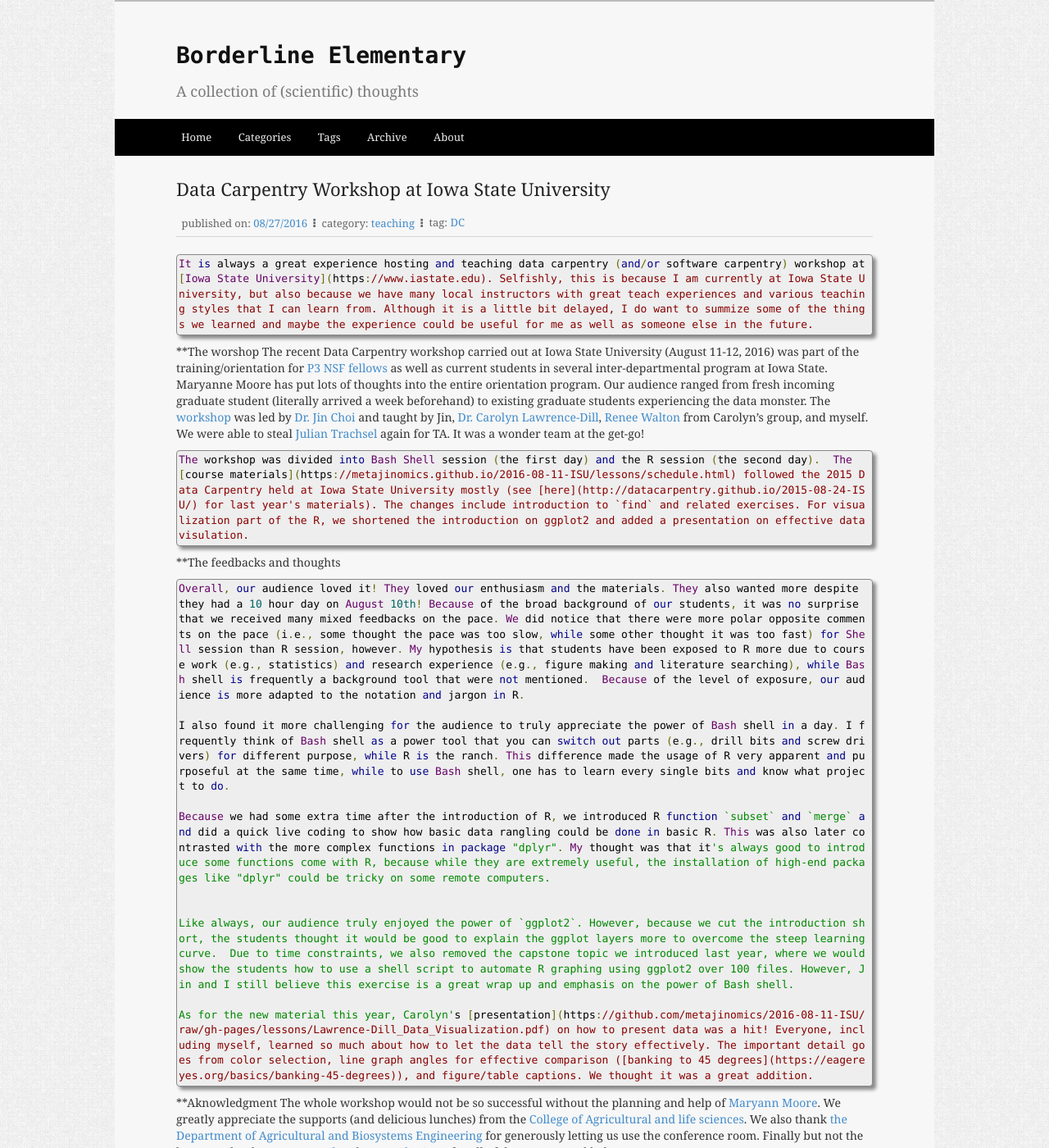
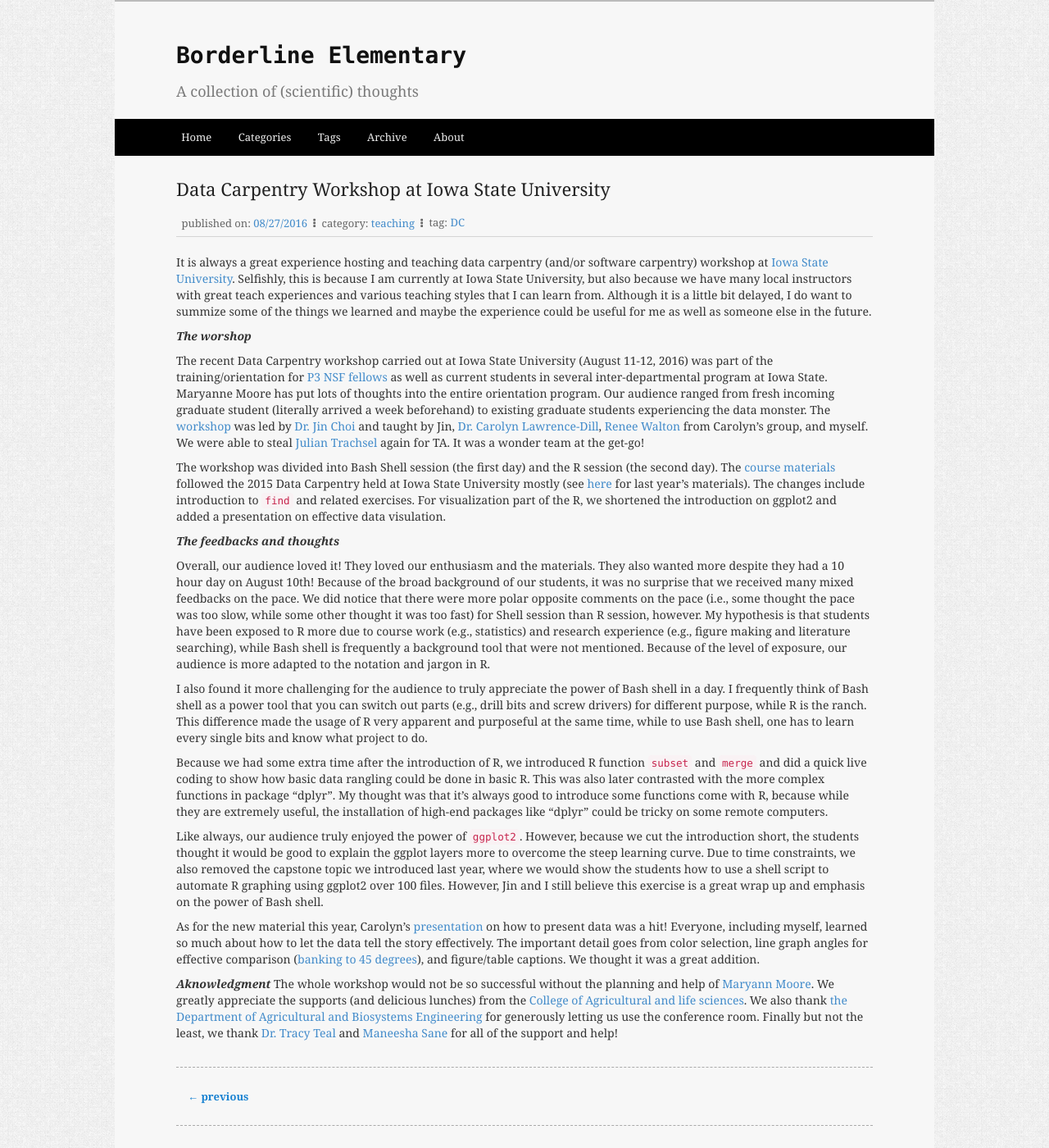
Before and after one commit to fandemonium/blog, a Jekyll site: the page built from _posts/2016-08-27-DC-ISU.md, in a window 1280 px wide and 1400 px high. Shown: the whole window at 82% size. Built offline with Jekyll 4.4.1, drawn with Linux system fonts in a browser that asks for light colours; comment, search, counter and statistics services are not loaded.

Commit message:
format update

```diff
--- a/_posts/2016-08-27-DC-ISU.md
+++ b/_posts/2016-08-27-DC-ISU.md
@@ -5,49 +5,49 @@ categories: teaching
 tags: DC
 ---
 
-    It is always a great experience hosting and teaching data carpentry (and/or software carpentry) workshop at [Iowa State University](https://www.iastate.edu). Selfishly, this is because I am currently at Iowa State University, but also because we have many local instructors with great teach experiences and various teaching styles that I can learn from. Although it is a little bit delayed, I do want to summize some of the things we learned and maybe the experience could be useful for me as well as someone else in the future.
+It is always a great experience hosting and teaching data carpentry (and/or software carpentry) workshop at [Iowa State University](https://www.iastate.edu). Selfishly, this is because I am currently at Iowa State University, but also because we have many local instructors with great teach experiences and various teaching styles that I can learn from. Although it is a little bit delayed, I do want to summize some of the things we learned and maybe the experience could be useful for me as well as someone else in the future.
 
 <!--more-->
 
-**The worshop
-    The recent Data Carpentry workshop carried out at Iowa State University (August 11-12, 2016) was part of the training/orientation for [P3 NSF fellows](http://www.bcb.iastate.edu/nsf-grant-creates-fellowship-opportunities-bcb) as well as current students in several inter-departmental program at Iowa State. Maryanne Moore has put lots of thoughts into the entire orientation program.
+_**The worshop**_
+
+The recent Data Carpentry workshop carried out at Iowa State University (August 11-12, 2016) was part of the training/orientation for [P3 NSF fellows](http://www.bcb.iastate.edu/nsf-grant-creates-fellowship-opportunities-bcb) as well as current students in several inter-departmental program at Iowa State. Maryanne Moore has put lots of thoughts into the entire orientation program.
 Our audience ranged from fresh incoming graduate student (literally arrived a week beforehand) to existing graduate students experiencing the data monster. The [workshop](https://metajinomics.github.io/2016-08-11-ISU/) was led by [Dr. Jin Choi](https://metajinomics.github.io/) and taught by Jin, [Dr. Carolyn Lawrence-Dill](http://www.gdcb.iastate.edu/faculty-and-research/faculty/carolyn-j-lawrence/), [Renee Walton](http://dill-picl.org/personnel/profile/renee/) from Carolyn's group, and myself.
 We were able to steal [Julian Trachsel](https://www.linkedin.com/in/julian-trachsel-bb05b594) again for TA. It was a wonder team at the get-go!
 
-    The workshop was divided into Bash Shell session (the first day) and the R session (the second day).
+The workshop was divided into Bash Shell session (the first day) and the R session (the second day).
 The [course materials](https://metajinomics.github.io/2016-08-11-ISU/lessons/schedule.html) followed the 2015 Data Carpentry held at Iowa State University mostly (see [here](http://datacarpentry.github.io/2015-08-24-ISU/) for last year's materials).
 The changes include introduction to `find` and related exercises.
 For visualization part of the R, we shortened the introduction on ggplot2 and added a presentation on effective data visulation.
 
-**The feedbacks and thoughts
+_**The feedbacks and thoughts**_
 
-    Overall, our audience loved it! They loved our enthusiasm and the materials.
+Overall, our audience loved it! They loved our enthusiasm and the materials.
 They also wanted more despite they had a 10 hour day on August 10th!
 Because of the broad background of our students, it was no surprise that we received many mixed feedbacks on the pace.
 We did notice that there were more polar opposite comments on the pace (i.e., some thought the pace was too slow, while some other thought it was too fast) for Shell session than R session, however.
 My hypothesis is that students have been exposed to R more due to course work (e.g., statistics) and research experience (e.g., figure making and literature searching), while Bash shell is frequently a background tool that were not mentioned.
 Because of the level of exposure, our audience is more adapted to the notation and jargon in R.
 
-    I also found it more challenging for the audience to truly appreciate the power of Bash shell in a day.
+I also found it more challenging for the audience to truly appreciate the power of Bash shell in a day.
 I frequently think of Bash shell as a power tool that you can switch out parts (e.g., drill bits and screw drivers) for different purpose, while R is the ranch.
 This difference made the usage of R very apparent and purposeful at the same time, while to use Bash shell, one has to learn every single bits and know what project to do.
 
-    Because we had some extra time after the introduction of R, we introduced R function `subset` and `merge` and did a quick live coding to show how basic data rangling could be done in basic R.
+Because we had some extra time after the introduction of R, we introduced R function `subset` and `merge` and did a quick live coding to show how basic data rangling could be done in basic R.
 This was also later contrasted with the more complex functions in package "dplyr".
 My thought was that it's always good to introduce some functions come with R, because while they are extremely useful, the installation of high-end packages like "dplyr" could be tricky on some remote computers.
 
-
-    Like always, our audience truly enjoyed the power of `ggplot2`. However, because we cut the introduction short, the students thought it would be good to explain the ggplot layers more to overcome the steep learning curve.
+Like always, our audience truly enjoyed the power of `ggplot2`. However, because we cut the introduction short, the students thought it would be good to explain the ggplot layers more to overcome the steep learning curve.
 Due to time constraints, we also removed the capstone topic we introduced last year, where we would show the students how to use a shell script to automate R graphing using ggplot2 over 100 files.
 However, Jin and I still believe this exercise is a great wrap up and emphasis on the power of Bash shell.
 
-    As for the new material this year, Carolyn's [presentation](https://github.com/metajinomics/2016-08-11-ISU/raw/gh-pages/lessons/Lawrence-Dill_Data_Visualization.pdf) on how to present data was a hit!
+As for the new material this year, Carolyn's [presentation](https://github.com/metajinomics/2016-08-11-ISU/raw/gh-pages/lessons/Lawrence-Dill_Data_Visualization.pdf) on how to present data was a hit!
 Everyone, including myself, learned so much about how to let the data tell the story effectively.
 The important detail goes from color selection, line graph angles for effective comparison ([banking to 45 degrees](https://eagereyes.org/basics/banking-45-degrees)), and figure/table captions.
 We thought it was a great addition.
 
-**Aknowledgment
-    The whole workshop would not be so successful without the planning and help of [Maryann Moore](http://www.engineering.iastate.edu/directory/?user_page=mamoore).
+_**Aknowledgment**_
+The whole workshop would not be so successful without the planning and help of [Maryann Moore](http://www.engineering.iastate.edu/directory/?user_page=mamoore).
 We greatly appreciate the supports (and delicious lunches) from the [College of Agricultural and life sciences](http://www.cals.iastate.edu/).
 We also thank [the Department of Agricultural and Biosystems Engineering](http://www.abe.iastate.edu/) for generously letting us use the conference room.
 Finally but not the least, we thank [Dr. Tracy Teal](http://www.datacarpentry.org/people/) and [Maneesha Sane](http://www.datacarpentry.org/people/) for all of the support and help!
```
